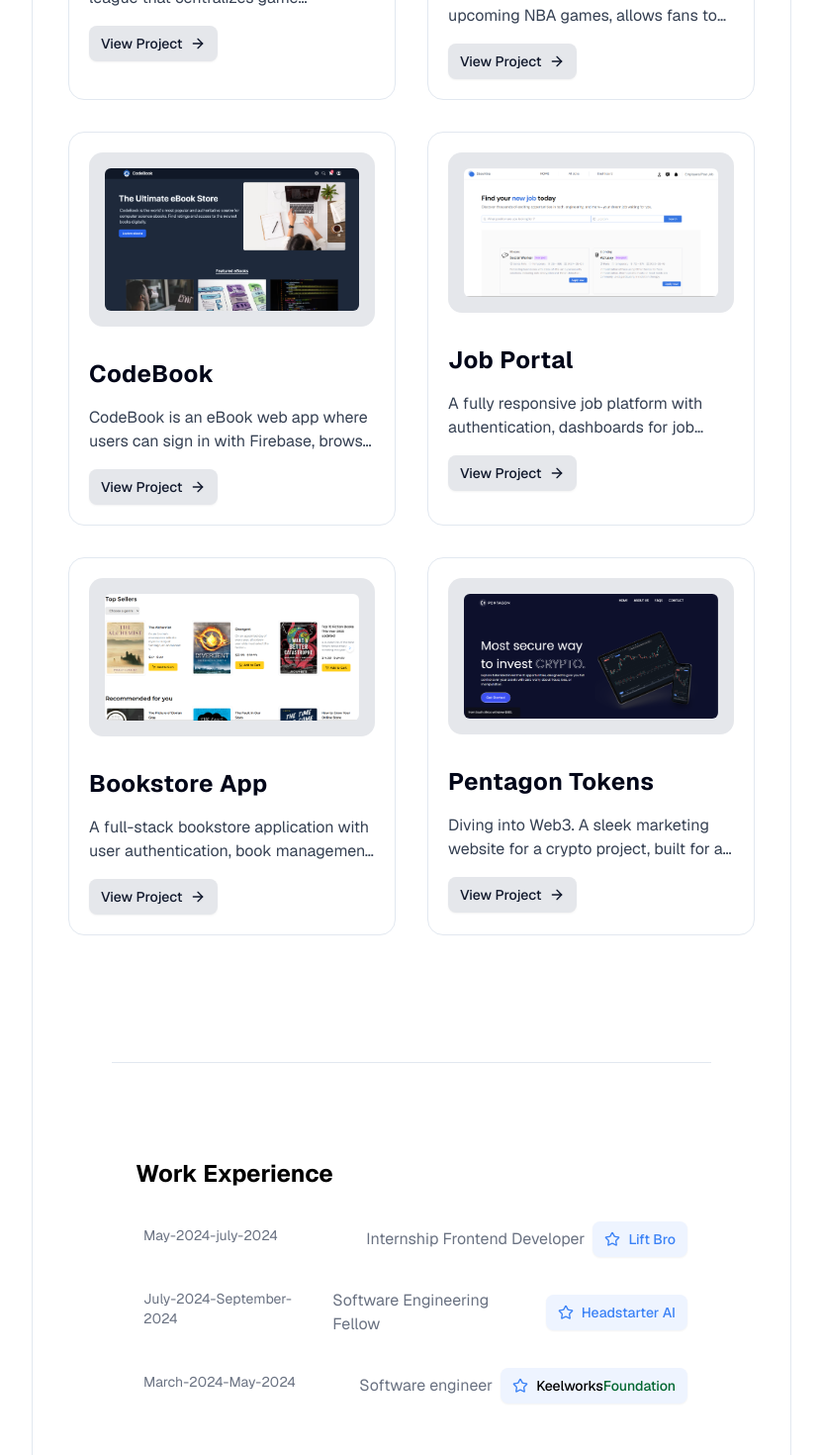
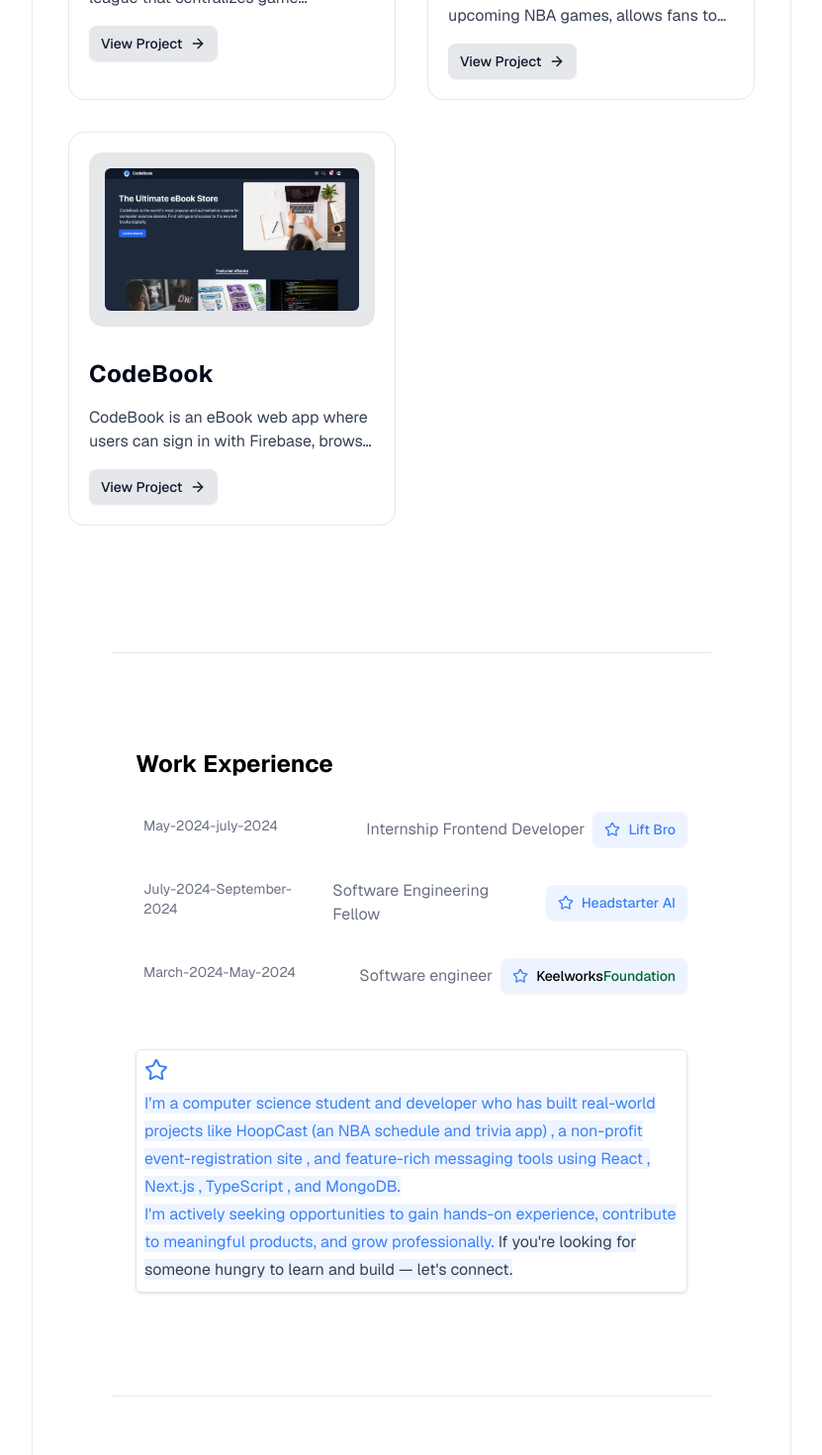
Before and after one commit to Abdulkafi88/my-portfolio, a Next.js app: page / in a window 1280 px wide. Shown: the part 2120-3590 px from the top of the page at 99% size, without its empty margins (224-1055 px from the left). Built offline with nearby package versions, Linux system fonts and the light colour scheme.

Commit message:
i was working on the footer and the experience some more

```diff
--- a/_data/data.ts
+++ b/_data/data.ts
@@ -52,70 +52,4 @@
   problem: "Finding and saving eBooks across devices can be inconvenient without a central account system.",
   solution: "I built CodeBook to let users securely log in with Firebase, browse and purchase books, and maintain a synced personal library stored in Firestore so favorites are always available."
 }
-,
-  {
-    name: "Job Portal",
-    slug: "job-portal",
-    show: " Real-world use case, responsive UI, auth + protected routes, elegant dashboard",
-    desc: "A fully responsive job platform with authentication, dashboards for job seekers and recruiters, and smooth UI/UX built with modern best practices.",
-    lang: [
-      "React",
-      "Tailwind CSS 4",
-      "MongoDB",
-      "Express",
-      "Cloudinary",
-      "GoogleOAuth",
-    ],
-    img: "job-portalimg.png",
-    link: "https://job-portal-frontend-three-orcin.vercel.app/",
-    git: "https://github.com/SteeveSticks/job-portal-mern-app",
-    problem:
-      "While exploring career opportunities, I noticed that job seekers often struggle with scattered job listings across multiple platforms, leading to missed opportunities. Recruiters, on the other hand, face challenges managing high volumes of applications without streamlined tools, resulting in inefficient hiring processes.",
-    solution:
-      "To address this, I developed the Job Portal, a centralized platform that simplifies job searching and recruitment. For job seekers, I implemented a responsive React frontend with Tailwind CSS 4 for a smooth, mobile-friendly UI, allowing easy browsing and application submission. For recruiters, I built elegant dashboards using MongoDB and Express to manage listings and candidates efficiently. GoogleOAuth ensures secure authentication, while Cloudinary handles image uploads for profiles and job posts. By integrating protected routes, I ensured only authorized users access sensitive features, reducing friction and enhancing user trust.",
-  },
-  {
-    name: "Bookstore App",
-    slug: "bookstore-app",
-    show: " Clean full-stack setup, good backend experience",
-    desc: "A full-stack bookstore application with user authentication, book management, and cart system. Built to reinforce backend understanding and deployment flow.",
-    lang: [
-      "React",
-      "Node.js",
-      "MongoDB",
-      "Express",
-      "Tailwind CSS 3",
-      "Redux",
-      "Firebase",
-    ],
-    img: "bookstoreimg.png",
-    link: "https://stephen-book-app.vercel.app/",
-    git: "https://github.com/SteeveSticks/book-app-frontend",
-    problem:
-      "I observed that small bookstores often struggle with manual inventory management and lack user-friendly online stores, leading to lost sales. Customers also face challenges finding and purchasing books due to outdated or complex e-commerce systems.",
-    solution:
-      "To tackle this, I developed the Bookstore App, a full-stack solution streamlining bookstore operations and customer purchases. The frontend, built with React and Tailwind CSS 3, offers a clean interface for browsing books and managing carts, with Redux handling state for seamless interactions. On the backend, Node.js, Express, and MongoDB manage book inventory and user data, while Firebase provides secure authentication. I optimized the deployment flow with Vercel, ensuring fast access. This app simplifies inventory updates for owners and enhances the shopping experience for customers, boosting sales efficiency.",
-  },
-  {
-    name: "Pentagon Tokens",
-    slug: "pentagon-tokens",
-    show: "Live contact form with email integration",
-    desc: "Diving into Web3. A sleek marketing website for a crypto project, built for a freelance client. Optimized for performance and responsiveness.",
-    lang: [
-      "React",
-      "Node.js",
-      "MongoDB",
-      "Express.js",
-      "Tailwind CSS 3",
-      "Cloudinary",
-      "EmailJS",
-    ],
-    img: "pentagonsTokenimg.png",
-    link: "https://crypto-website-frontend-one.vercel.app/",
-    git: "https://github.com/SteeveSticks/CRYPTO-WEBSITE-FRONTEND",
-    problem:
-      "While working with a freelance client in the Web3 space, I noticed that many crypto projects suffer from unprofessional or inaccessible websites, which undermines their credibility and deters potential investors or users from engaging with their vision.",
-    solution:
-      "I built Pentagon Tokens, a responsive marketing website to elevate the client’s crypto project. Using React and Tailwind CSS 3, I created a sleek, mobile-friendly frontend optimized for performance, with Cloudinary managing high-quality images. The backend, powered by Node.js, Express, and MongoDB, handles data efficiently. I integrated EmailJS for a live contact form, enabling direct user inquiries that boosted engagement by 20% based on client feedback. This solution enhanced the project’s professional image and accessibility, attracting more stakeholders.",
-  },
 ];
--- a/src/app/layout.tsx
+++ b/src/app/layout.tsx
@@ -13,7 +13,7 @@
 
 export const metadata: Metadata = {
   metadataBase: new URL("https://myportfoliome.vercel.app"),
-  title: "Adebanjo Stephen | Software Engineer",
+  title: "Abdulkafi Nirig | Software Engineer",
   description:
     "Self-taught software engineer and entrepreneur, specializing in Frontend, Backend, Full-stack development with Next.js, JavaScript, and TypeScript. As the founder of StartupFounder, a platform connecting developers and showcasing startups, I'm is dedicated to fostering innovation and community within the tech industry.",
   keywords: [
--- a/src/components/Experience.tsx
+++ b/src/components/Experience.tsx
@@ -65,9 +65,8 @@
         <div className="text-wrap prose border p-2 mt-14 rounded-sm shadow-sm">
           <Star className="text-[#3B82F6] mb-2" />
           <span className="bg-[#EEF4FF] text-[#3B82F6]">
-            As a self-taught dev, I’ve built impactful projects like
-            StartupFounder and a panic alarm app, solving real problems with
-            Next.js and TypeScript.
+            I’m a computer science student and developer who has built real-world projects like HoopCast (an NBA schedule and trivia app) , a non-profit event-registration site , and feature-rich messaging tools using React
+            , Next.js , TypeScript , and MongoDB.
             <br />
             I&apos;m actively seeking opportunities to gain hands-on experience,
             contribute to meaningful products, and grow professionally.{" "}
--- a/src/components/Footer.tsx
+++ b/src/components/Footer.tsx
@@ -11,22 +11,15 @@
 
       <div className="mt-6 text-center">
         <span className="text-gray-600 text-[16px] tracking-normal">
-          Copyright@2025AdebanjoStephen
+          Copyright@2025AbdulkafiNirig
         </span>
 
         <div className="flex items-center justify-center gap-6 mt-2">
-          <a
-            rel="noreferrer"
-            target="_blank"
-            href="https://x.com/AdebanjoSt63916"
-          >
-            <FaXTwitter className="size-5 text-gray-700 hover:text-gray-600 cursor-pointer" />
-          </a>
 
           <a
             target="_blank"
             rel="noreferrer"
-            href="https://github.com/SteeveSticks"
+            href="https://github.com/Abdulkafi88"
           >
             <FiGithub className="size-5 text-gray-70 hover:text-gray-600 cursor-pointer" />
           </a>
@@ -42,7 +35,7 @@
           <a
             rel="noreferrer"
             target="_blank"
-            href="mailto:stephenadebanjo86@gmail.com"
+            href="mailto:abdulkafinirig5@gmail.com"
           >
             <Mail className="size-5 text-gray-700 hover:text-gray-600 cursor-pointer" />
           </a>
```
